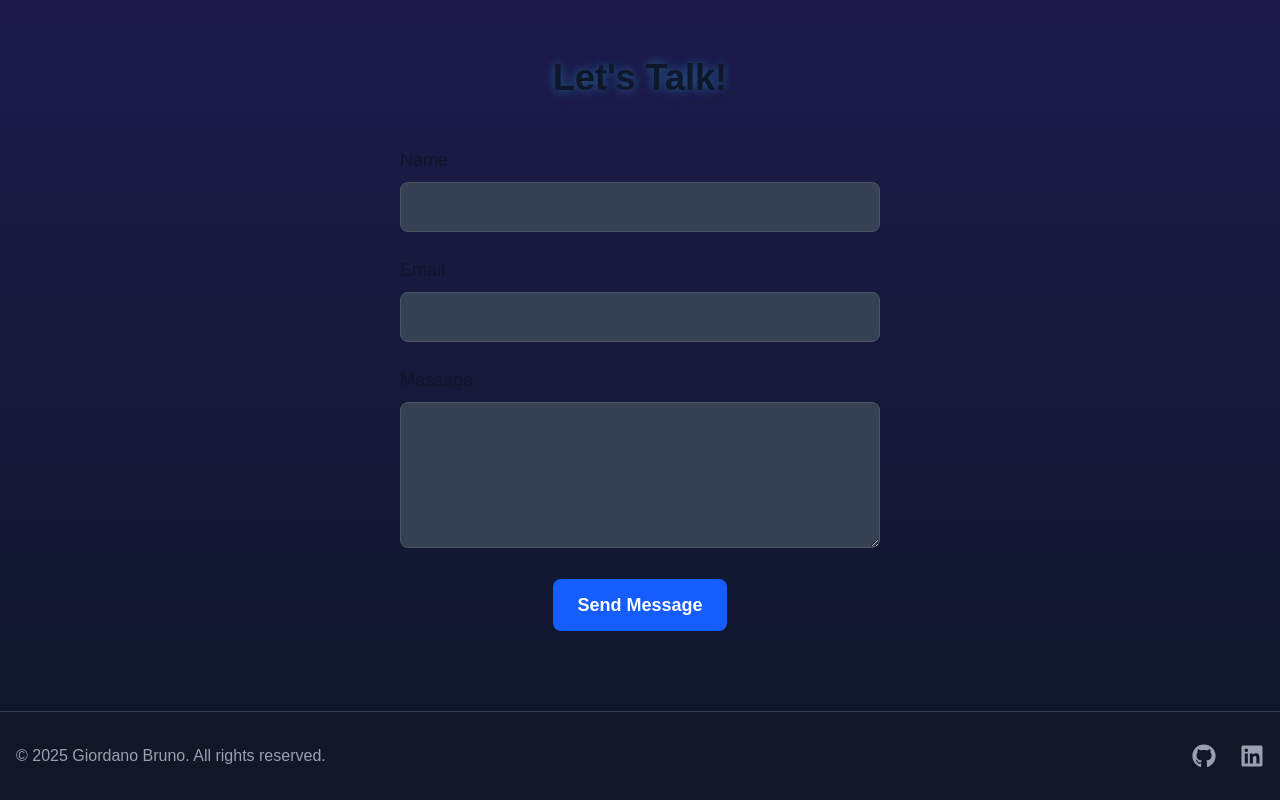
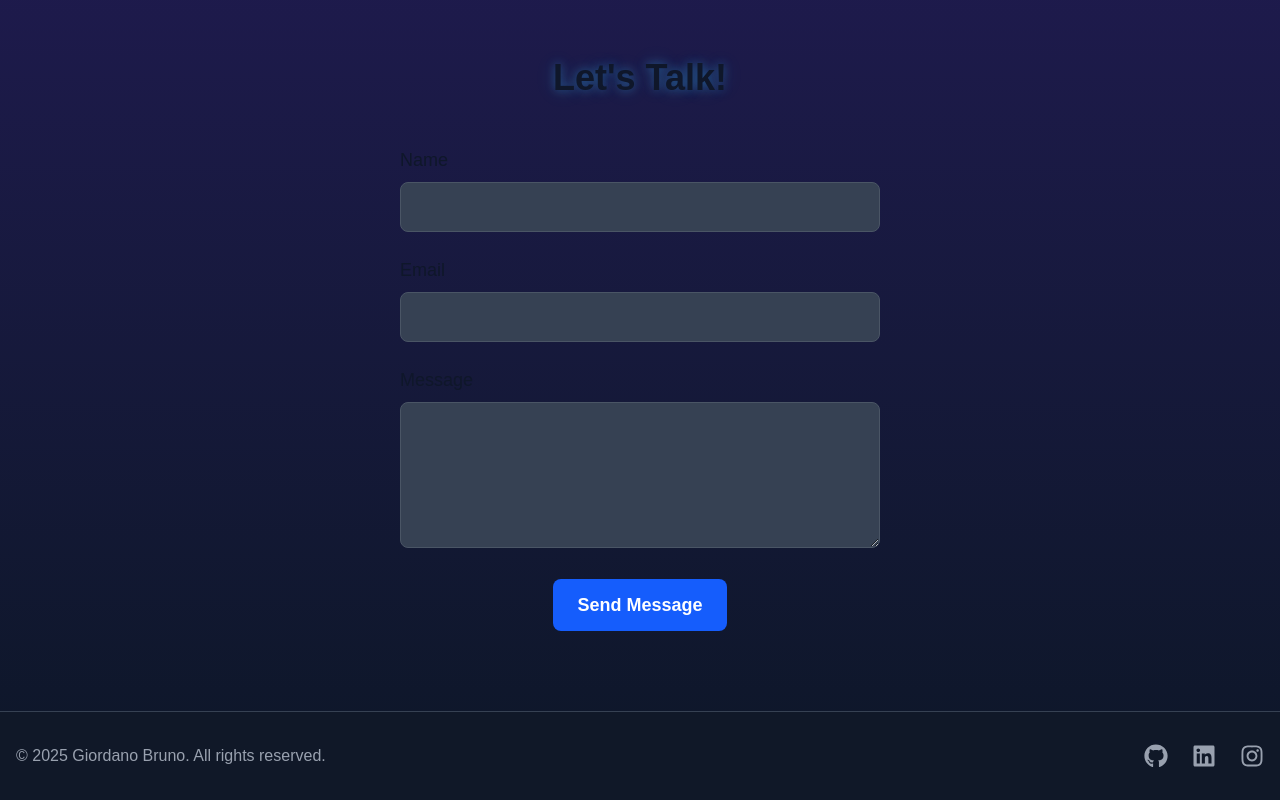
Before and after one commit to zNetero/MyPortfolio, a Next.js app: page / in a window 1280 px wide. Shown: the part 2074-2874 px from the top of the page. Built offline with nearby package versions, Linux system fonts and the light colour scheme.

Commit message:
Adding instagram

```diff
--- a/src/app/components/Footer.tsx
+++ b/src/app/components/Footer.tsx
@@ -1,4 +1,4 @@
-import { FaGithub, FaLinkedin } from 'react-icons/fa';
+import { FaGithub, FaLinkedin, FaInstagram } from 'react-icons/fa';
 
 export default function Footer() {
   return (
@@ -8,11 +8,14 @@ export default function Footer() {
           © {new Date().getFullYear()} Giordano Bruno. All rights reserved.
         </p>
         <div className="flex space-x-6">
-          <a href="https://github.com/zNetero/zNetero" target="_blank" rel="noopener noreferrer" className="text-gray-400 hover:text-white transition-colors">
+          <a href="https://github.com/zNetero/zNetero" target="_blank" rel="noopener noreferrer" className="text-gray-400 hover:text-white transition-colors transform hover:-translate-y-0.5">
             <FaGithub size={24} />
           </a>
-          <a href="https://www.linkedin.com/in/giordano-bruno-desenvolvedor" target="_blank" rel="noopener noreferrer" className="text-gray-400 hover:text-white transition-colors">
+          <a href="https://www.linkedin.com/in/giordano-bruno-desenvolvedor" target="_blank" rel="noopener noreferrer" className="text-gray-400 hover:text-white transition-colors transform hover:-translate-y-0.5">
             <FaLinkedin size={24} />
+          </a>
+          <a href="https://www.instagram.com/giordano_brun" target="_blank" rel="noopener noreferrer" className="text-gray-400 hover:text-white transition-colors transform hover:-translate-y-0.5">
+            <FaInstagram size={24} />
           </a>
         </div>
       </div>
```
